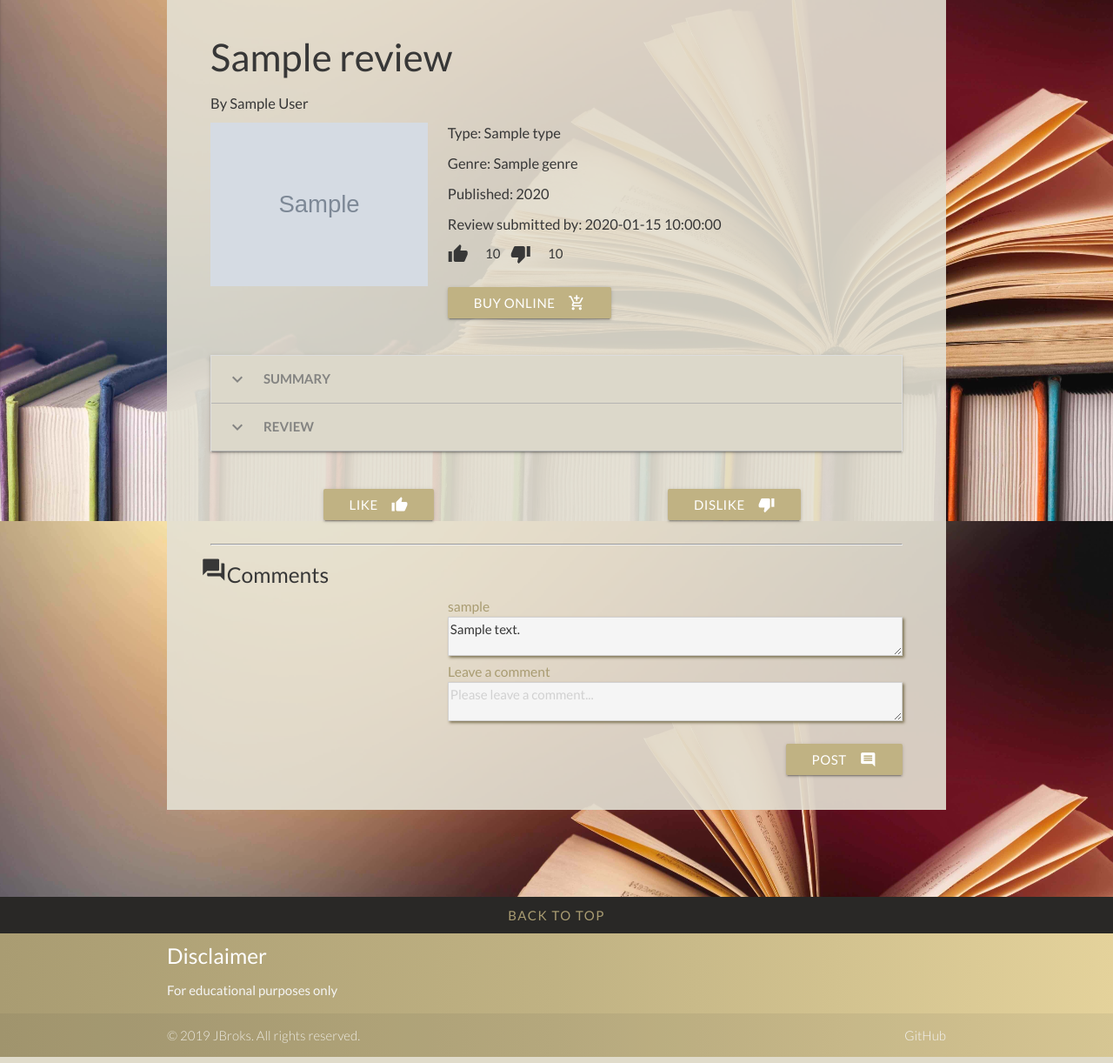
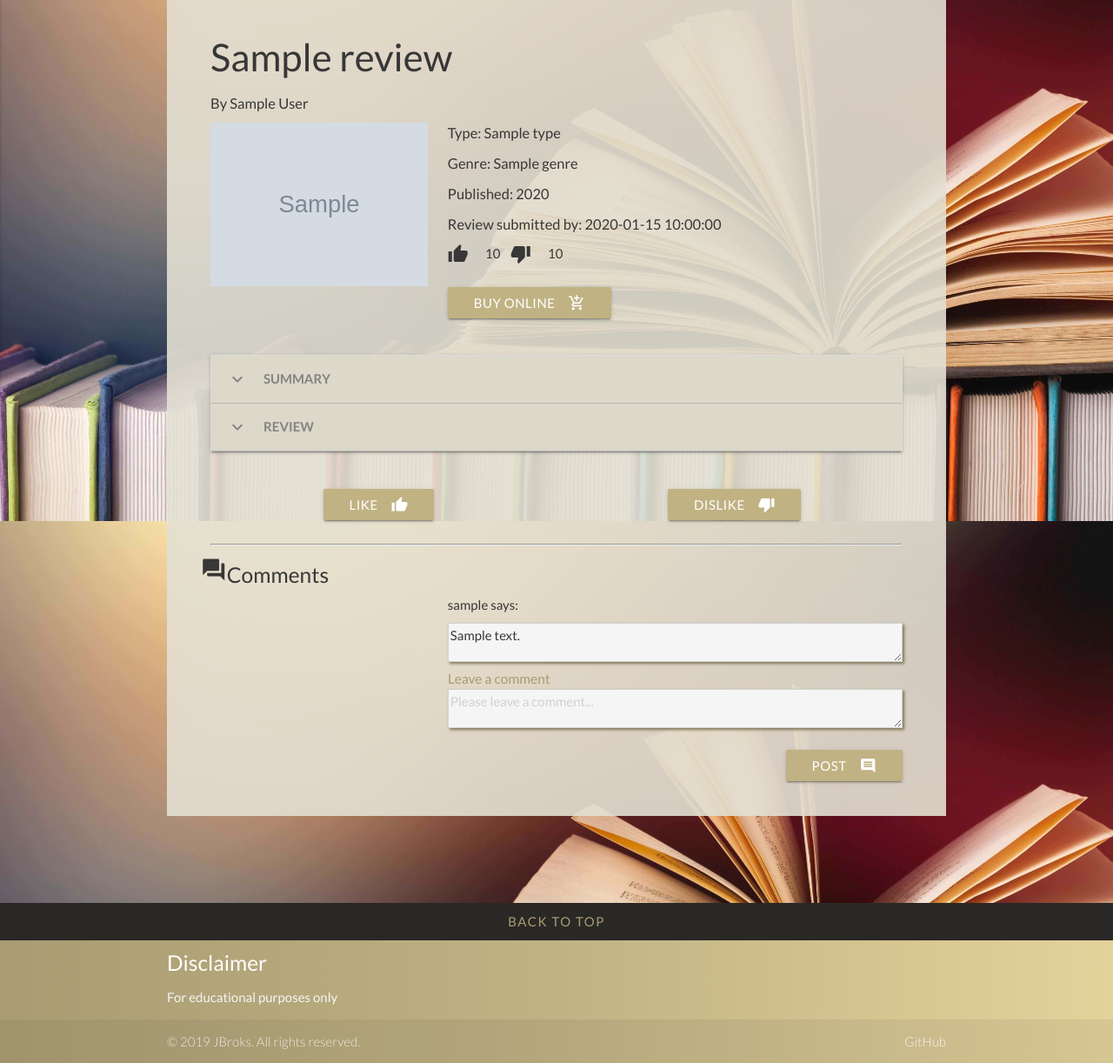
Before and after one commit to JBroks/booksy-reviews, a Flask app: template templates/viewreview.html in a window 1280 px wide. Shown: the part 265-1487 px from the top of the page at 87% size. Run offline with Flask 2, Linux system fonts and the light colour scheme; the template is opened without the code that fills it: most values are stand-ins (such as "Sample title", 1, 10 or a date in 2020); grey boxes marked "Sample" are stand-in pictures; some libraries are stand-ins or nearby versions.

Commit message:
Latest comment styling and layout tidy up

```diff
--- a/templates/viewreview.html
+++ b/templates/viewreview.html
@@ -117,16 +117,14 @@
     </div>
 
     <!-- Latest comment -->
+
     {% for comment in comments %}
+
     <div class="row">
-        <form class="col s12 comment-form">
-            <div class="row">
-                <div class="input-field col m8 offset-m4 s12 center-on-small-only">
-                    <textarea name="comment" id="view-comment" class="comments-textarea" readonly required>{{ comment.comment }}</textarea>
-                    <label for="view-comment">{{ comment.username }}</label>
-                </div>
-            </div>
-        </form>
+        <div class="comment-box col m8 offset-m4 s12">
+            <div>{{ comment.username }} says:</div>
+            <textarea name="comment" id="view-comment" class="comments-textarea" readonly required>{{ comment.comment }}</textarea>
+        </div>
     </div>
 
 
```
